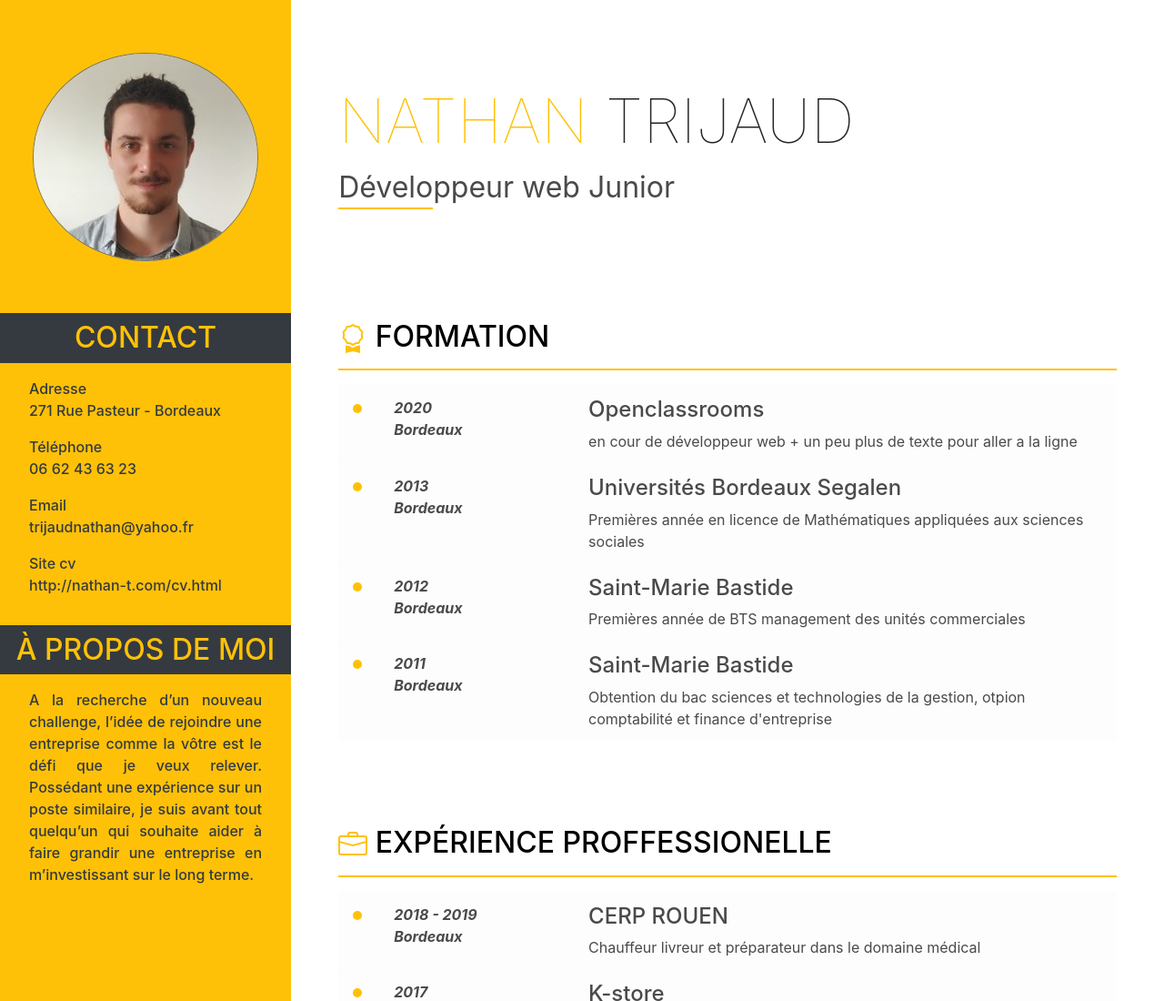
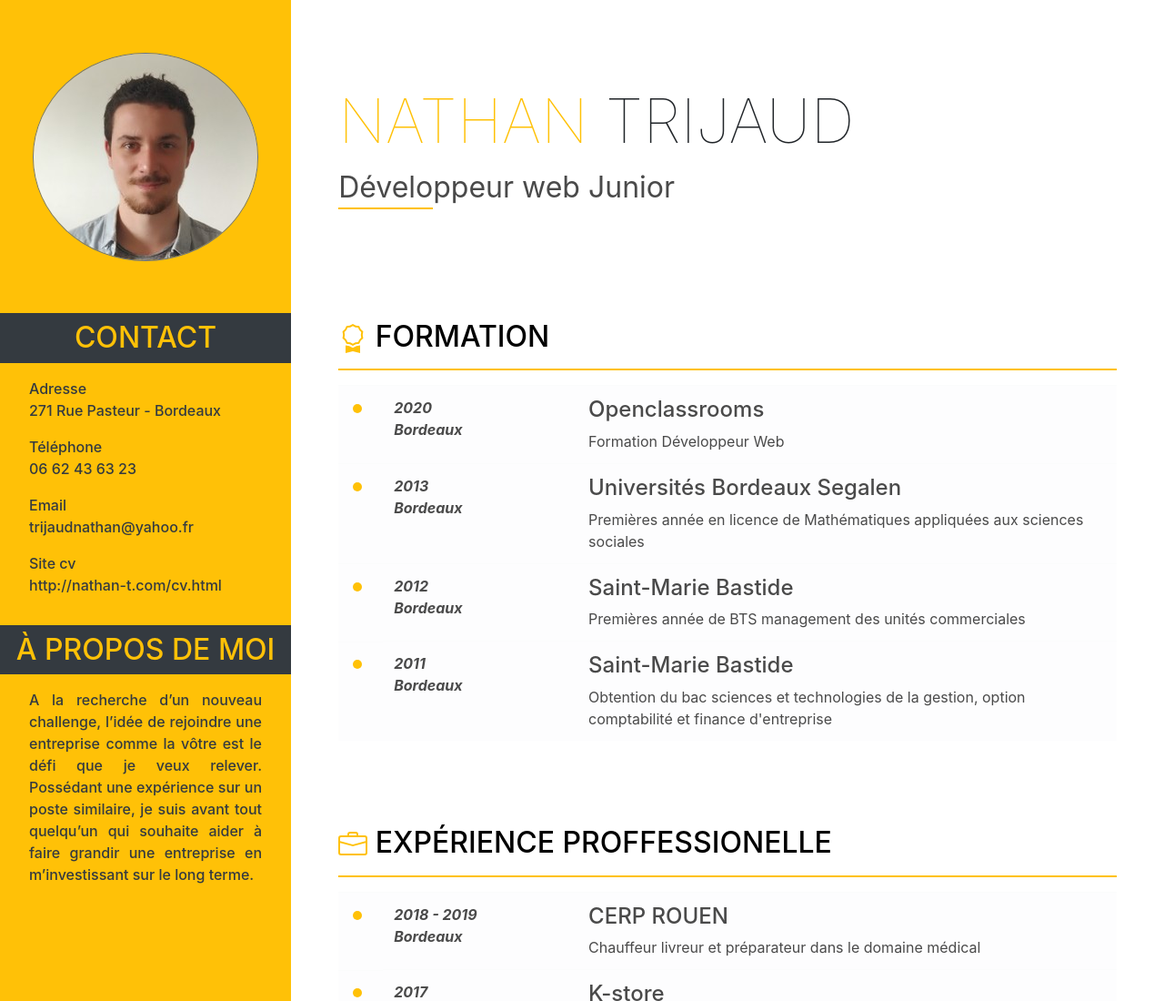
Before and after one commit to Zitoune05/Projet-1-CV, a plain HTML site: page cv.html in a window 1280 px wide. Shown: the top 1100 px of the page at 91% size. Drawn offline with nearby package versions, Linux system fonts and the light colour scheme.

Commit message:
modification de petite erreurs orth

```diff
--- a/cv.html
+++ b/cv.html
@@ -123,7 +123,7 @@
                                 <em>2020 <br> Bordeaux</em></th>
 
 
-                            <td > <h4>Openclassrooms</h4> en cour de développeur web + un peu plus de texte pour aller a la ligne</td>
+                            <td > <h4>Openclassrooms</h4> Formation Développeur Web</td>
                         </tr>
 
 
@@ -160,7 +160,7 @@
                                 <em>2011 <br> Bordeaux </em></th>
 
 
-                            <td><h4>Saint-Marie Bastide</h4>Obtention du bac sciences et technologies de la gestion, otpion comptabilité et finance d'entreprise</td>
+                            <td><h4>Saint-Marie Bastide</h4>Obtention du bac sciences et technologies de la gestion, option comptabilité et finance d'entreprise</td>
                         </tr>
                     </table>
 
```
